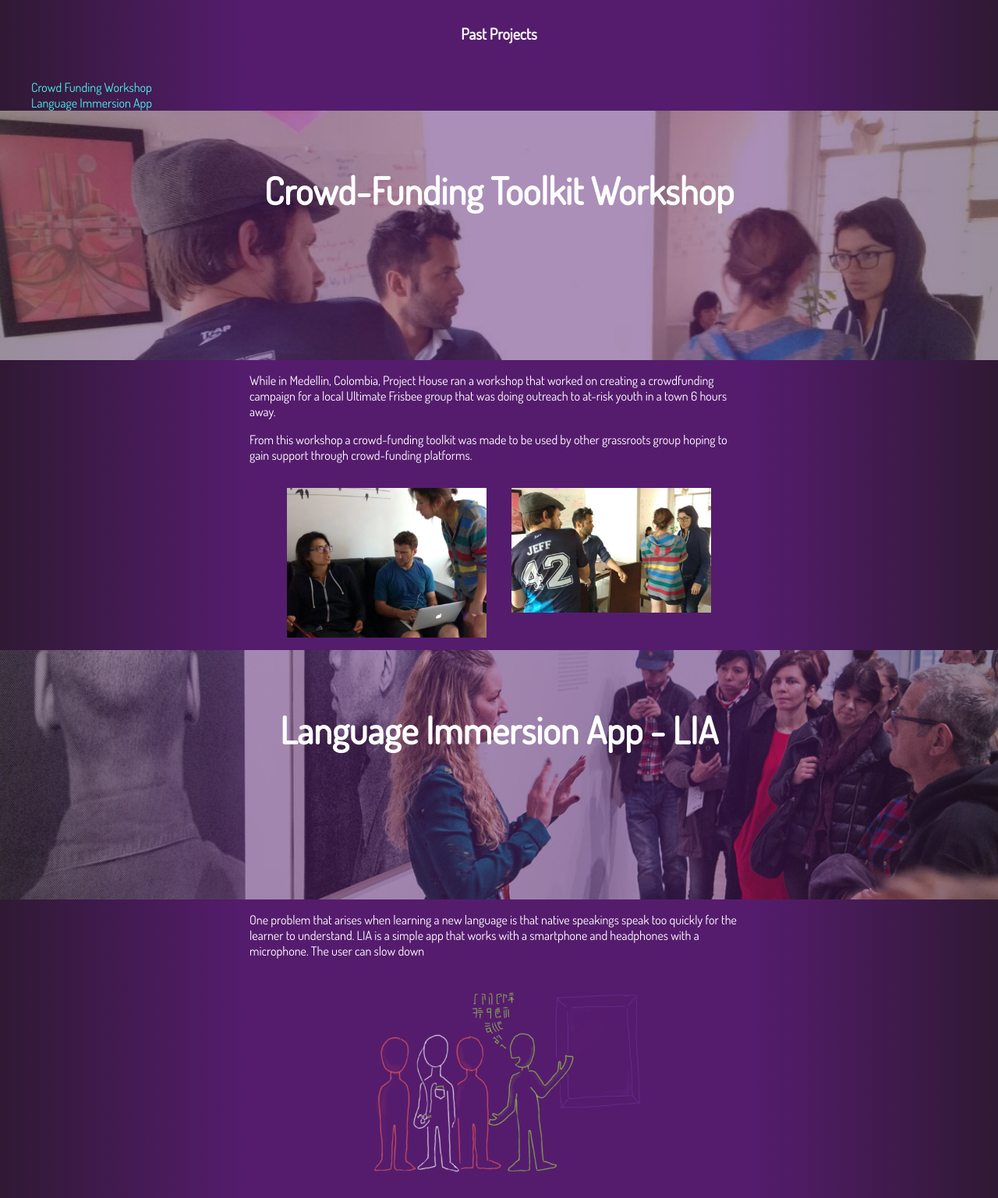
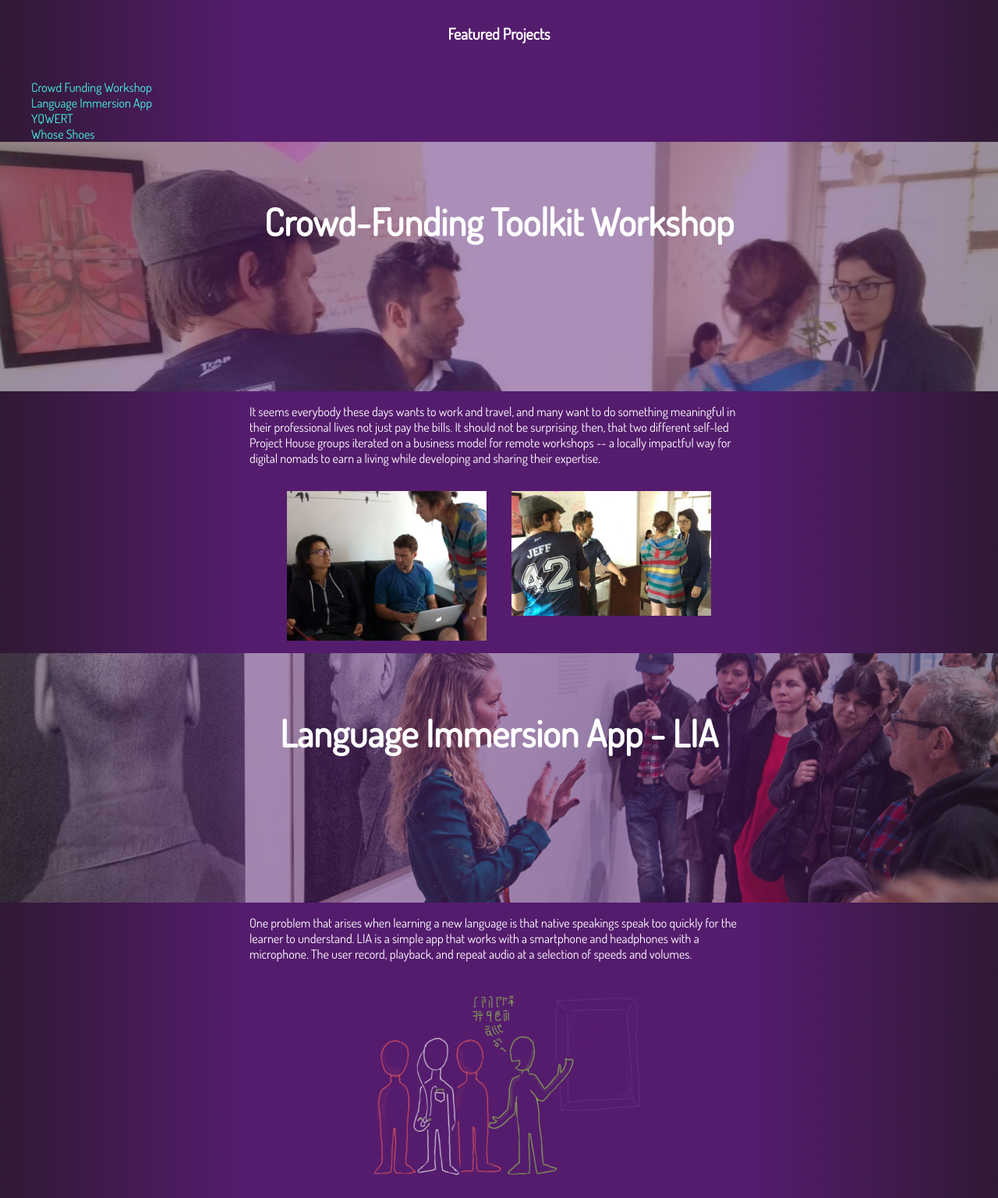
Before and after one commit to nikiles/projecthouse, a PHP site: page /PastProjects.php in a window 1280 px wide. Shown: the part 64-1601 px from the top of the page at 78% size. Run offline with PHP 8.4, Linux system fonts and the light colour scheme.

Commit message:
Jeffs session descriptions, still need media and edits

```diff
--- a/foober/PastProjects.php
+++ b/foober/PastProjects.php
@@ -1,13 +1,19 @@
 
 	<?php include("inc/responsiveheader.php") ?>
 	<main>
-		<h1>Past Projects</h1>
+		<h1>Featured Projects</h1>
 			<ul class="subPageNav">
 			<li>
 					<a href="#Crowdfunding">Crowd Funding Workshop</a>
 			</li>
 			<li>
 					<a href="#Language_Immersion_App">Language Immersion App</a>
+			</li>
+			<li>
+					<a href="#Y_QWERT">YQWERT</a>
+			</li>
+			<li>
+					<a href="#Whose_Shoes">Whose Shoes</a>
 			</li>
 
 			</ul>
@@ -18,8 +24,8 @@
 
 
 			<div class="ProjectDescription">
-				<p>While in Medellin, Colombia, Project House ran a workshop that worked on creating a crowdfunding campaign for a local Ultimate Frisbee group that was doing outreach to at-risk youth in a town 6 hours away.</p>
-				<p>From this workshop a crowd-funding toolkit was made to be used by other grassroots group hoping to gain support through crowd-funding platforms.</p>
+				<p>It seems everybody these days wants to work and travel, and many want to do something meaningful in their professional lives not just pay the bills. It should not be surprising, then, that two different self-led Project House groups iterated on a business model for remote workshops -- a locally impactful way for digital nomads to earn a living while developing and sharing their expertise.</p>
+<!-- While in Medellin, Colombia, Project House ran a workshop that worked on creating a crowdfunding campaign for a local Ultimate Frisbee group that was doing outreach to at-risk youth in a town 6 hours away. From this workshop a crowd-funding toolkit was made to be used by other grassroots group hoping to gain support through crowd-funding platforms. --!>
 			</div>
 			<div class="ProjectGallery">
 				<img src="img/CrowdFund1.jpg">
@@ -33,13 +39,33 @@
 			</div>
 
 			<div class="ProjectDescription">
-				<p>One problem that arises when learning a new language is that native speakings speak too quickly for the learner to understand. LIA is a simple app that works with a smartphone and headphones with a microphone. The user can slow down </p>
+				<p>One problem that arises when learning a new language is that native speakings speak too quickly for the learner to understand. LIA is a simple app that works with a smartphone and headphones with a microphone. The user record, playback, and repeat audio at a selection of speeds and volumes.</p>
 				<img src="img/LIAuse.png">
 
 				<p>Using the hardware buttons on the phone users don't need to look at their phone to operate the app. They can start, replay, and slow down snippets of audio to help them understand the conversation around them.</p>
 				<img src="img/LIAdemo.png">
 			</div>
 		</div>
+                <div class="Project">
+                        <div class="ProjectHeader YQWERT" id="Y_QWERT">
+                                <h1>YQWERT</h1>
+                        </div>
+
+                        <div class="ProjectDescription">
+                                <p>There are few modern atrocities as frustrating as the QWERTY keyboard wedged into the bottom third of a palm-sized touch screen. YQWERT iterates on fun and crazy prototypes that leverage 21st century technology to challenge QWERTY’s seemingly eternal dominance. Did you know? <a href="https://www.macmillandictionary.com/us/buzzword/entries/QWERTY-phenomenon.html">QWERTY phenomenom:</a> the tendency to use the first available system despite the fact that new ideas could provide better alternatives.</p>
+                                <img src="img/missingimage.png">
+                        </div>
+                </div>
+                <div class="Project">
+                        <div class="ProjectHeader WhoseShoes" id="Whose_Shoes">
+                                <h1>Whose Shoes</h1>
+                        </div>
+
+                        <div class="ProjectDescription">
+                                <p>Spending time in different countries is non-stop exposure to stagnant inequalities and the systematic undermining of ethical globalization. These inequalities are well-hidden from those not fortunate enough, in time, money, or professional flexibility, to explore countries far from where they work. A shared vision of the global reality is critical to soliciting a community response. Whose Shoes is an infographic in game-form, that aims to facilitate transnational perspective.</p>
+                                <img src="img/missingimage.png">
+                        </div>
+                </div>
 	</main>
 	<?php include("inc/footer.php") ?>
 </body>
--- a/foober/css/pastprojects.css
+++ b/foober/css/pastprojects.css
@@ -30,6 +30,31 @@
 	width:30%;
 }
 
+#NextUp{
+    background-image: url(../img/MedellingWorkshops.png);
+}
+
+#Medellin2{
+    background-image: url(../img/MuseumTour.png);
+}
+
+#Medellin1{
+    background-image: url(../img/MuseumTour.png);
+}
+
+#Sudamerica{
+    background-image: url(../img/MuseumTour.png);
+}
+
+#Panama{
+    background-image: url(../img/MuseumTour.png);
+}
+
+
+#Ithaca{
+    background-image: url(../img/MuseumTour.png);
+}
+
 .MedellinWorkshop{
     background-image: url(../img/MedellingWorkshops.png);
 }
--- a/foober/inc/responsiveheader.php
+++ b/foober/inc/responsiveheader.php
@@ -18,6 +18,7 @@
 <link href="css/footer.css" rel="stylesheet" type="text/css">
 <link href="css/emailform.css" rel="stylesheet" type="text/css">
 <link href="css/pastprojects.css" rel="stylesheet" type="text/css">
+<link rel="shortcut icon" href="img/Favicon.ico" type="image/x-icon">
 <title>Project House</title>
 </head>
 
```
